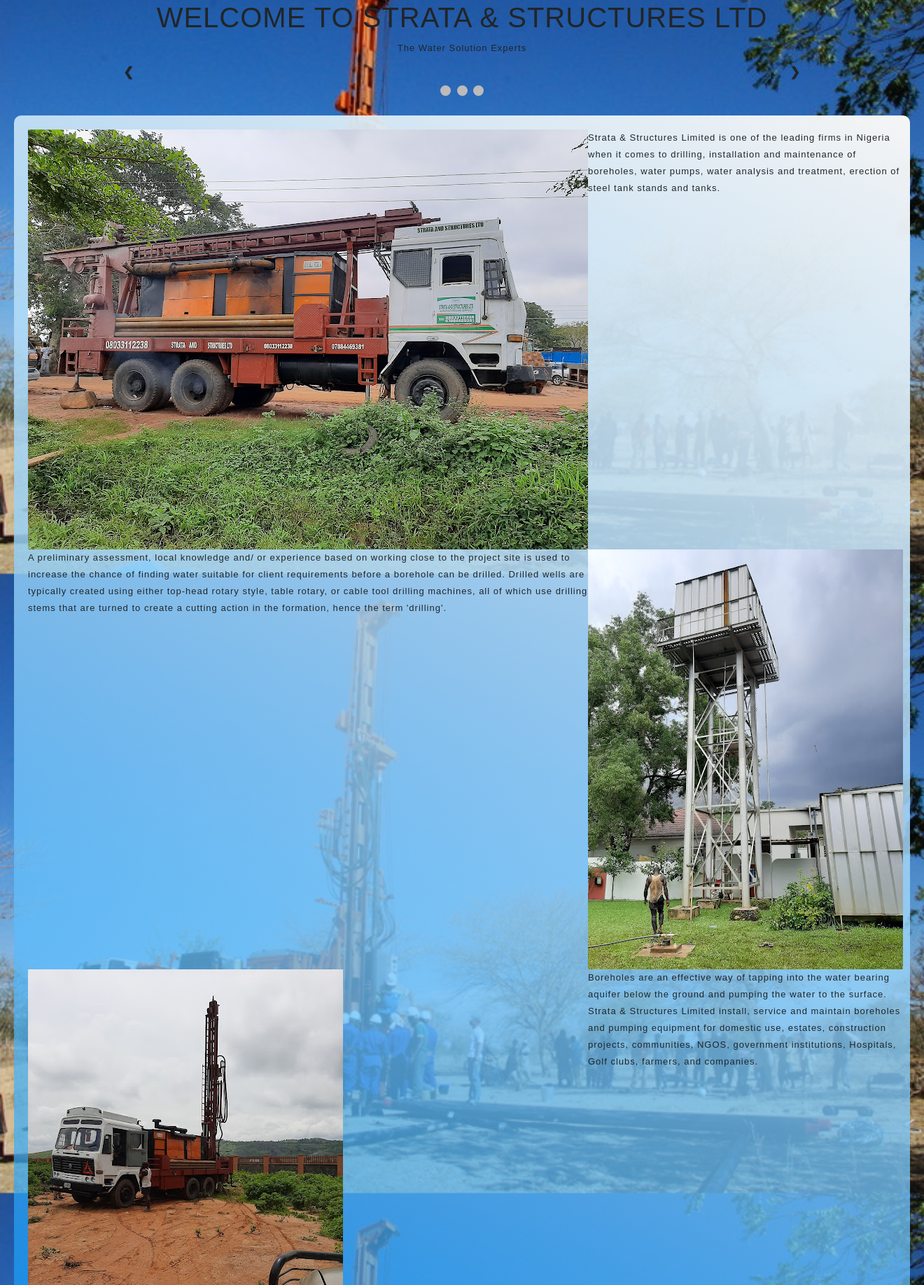
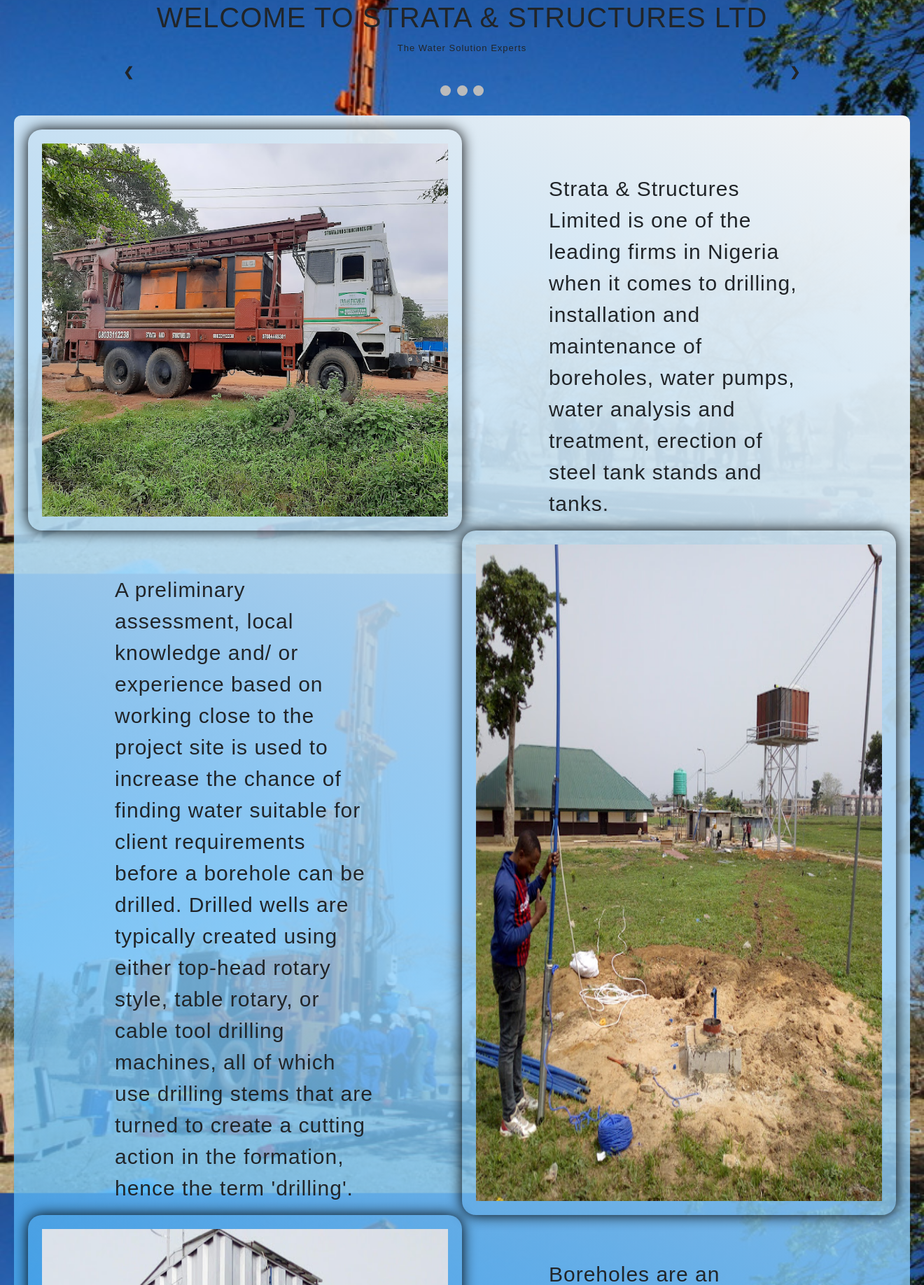
Before and after one commit to siegfred14/strataAndStructuresLtd, a Django app: page / in a window 1320 px wide. Shown: the part 65-1901 px from the top of the page at 70% size. Run offline with Django 4.2, Linux system fonts and the light colour scheme; some libraries are stand-ins or nearby versions.

Commit message:
home.html content positions styled

```diff
--- a/coreApp/templates/home.html
+++ b/coreApp/templates/home.html
@@ -51,41 +51,47 @@
     </div>
 
     <div class="home-grid-item">
+      <div class="home-text">
         <p>
           Strata &#38; Structures Limited is one of the leading firms in Nigeria
           when it comes to drilling, installation and maintenance of boreholes,
-        water pumps, water analysis and treatment, erection of steel tank stands
-        and tanks.
+          water pumps, water analysis and treatment, erection of steel tank
+          stands and tanks.
         </p>
+      </div>
     </div>
 
     <div class="home-grid-item">
+      <div class="home-text">
         <p>
           A preliminary assessment, local knowledge and/ or experience based on
           working close to the project site is used to increase the chance of
-        finding water suitable for client requirements before a borehole can be
-        drilled. Drilled wells are typically created using either top-head
+          finding water suitable for client requirements before a borehole can
+          be drilled. Drilled wells are typically created using either top-head
           rotary style, table rotary, or cable tool drilling machines, all of
           which use drilling stems that are turned to create a cutting action in
           the formation, hence the term 'drilling'.
         </p>
       </div>
-    <div class="home-grid-item">
-      <img src="../../media/20200907_141422.jpg" />
     </div>
     <div class="home-grid-item">
-      <img src="../../media/20200720_122744.jpg" />
+      <img src="../../media/IMG_20190215_110641.jpg" />
+    </div>
+    <div class="home-grid-item">
+      <img src="../../media/IMG_20190216_134912.jpg" />
     </div>
 
     <div class="home-grid-item">
+      <div class="home-text">
         <p>
-        Boreholes are an effective way of tapping into the water bearing aquifer
-        below the ground and pumping the water to the surface. Strata &
-        Structures Limited install, service and maintain boreholes and pumping
-        equipment for domestic use, estates, construction projects, communities,
-        NGOS, government institutions, Hospitals, Golf clubs, farmers, and
-        companies.
+          Boreholes are an effective way of tapping into the water bearing
+          aquifer below the ground and pumping the water to the surface. Strata
+          &#38; Structures Limited install, service and maintain boreholes and
+          pumping equipment for domestic use, estates, construction projects,
+          communities, NGOS, government institutions, Hospitals, Golf clubs,
+          farmers, and companies.
         </p>
+      </div>
     </div>
   </div>
 </div>
--- a/static/css/style.css
+++ b/static/css/style.css
@@ -247,6 +247,28 @@ body {
   grid-template-columns: 1fr 1fr;
 }
 
+.home-grid-item {
+  display: flex;
+  align-content: center;
+  justify-content: center;
+}
+
+.home-grid-item img {
+  width: 100%;
+  padding: 20px;
+  box-shadow: 0 0 20px black;
+  border-radius: 20px;
+}
+
+.home-grid-item .home-text {
+  padding-top: 10%;
+  width: 60%;
+  height: fit-content;
+}
+.home-grid-item .home-text p {
+  font-size: 30px;
+  line-height: 45px;
+}
 /*--- About.html ---*/
 
 .page-header-container {
```
Lines whose indentation alone changed are shown as unchanged.
